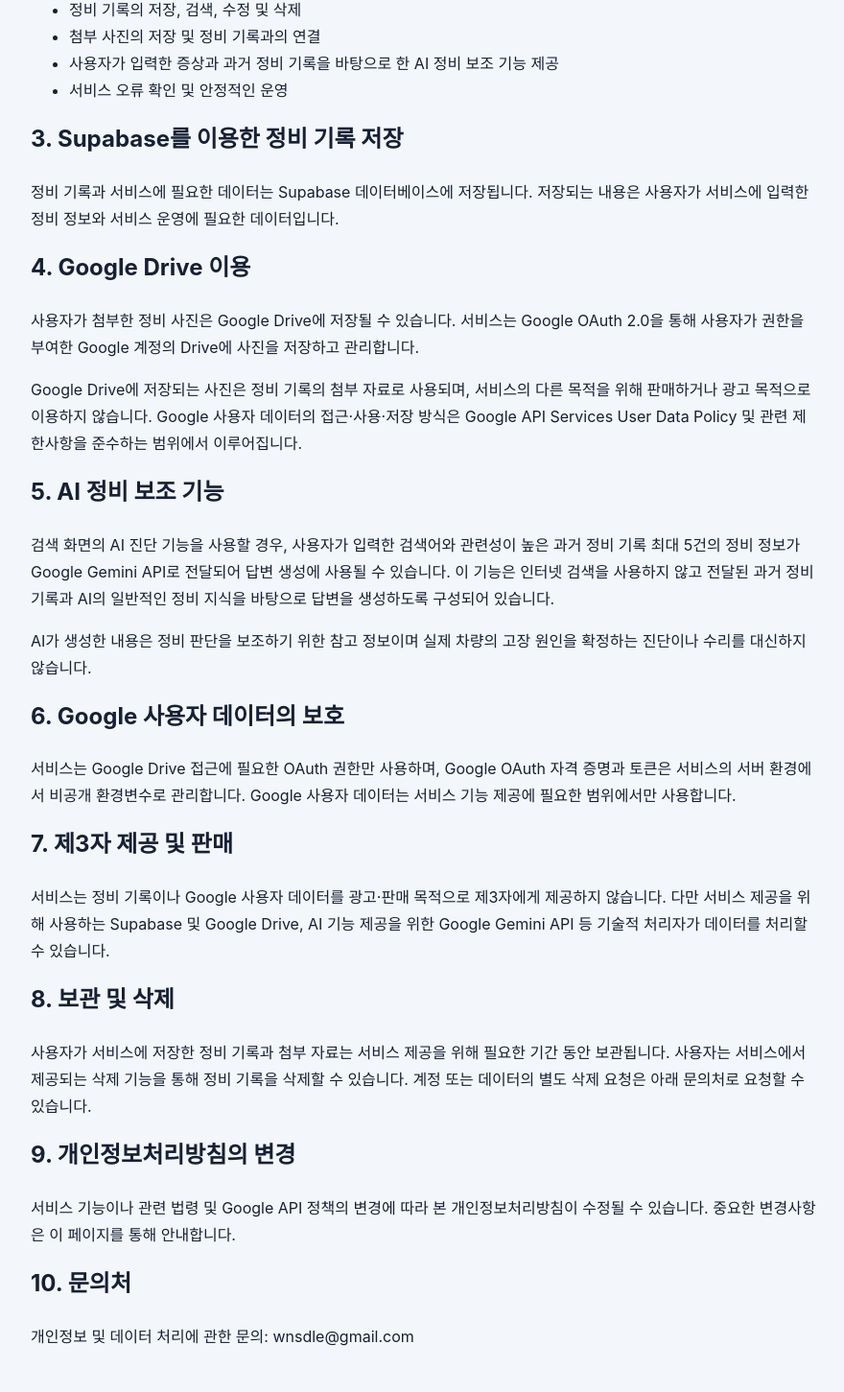
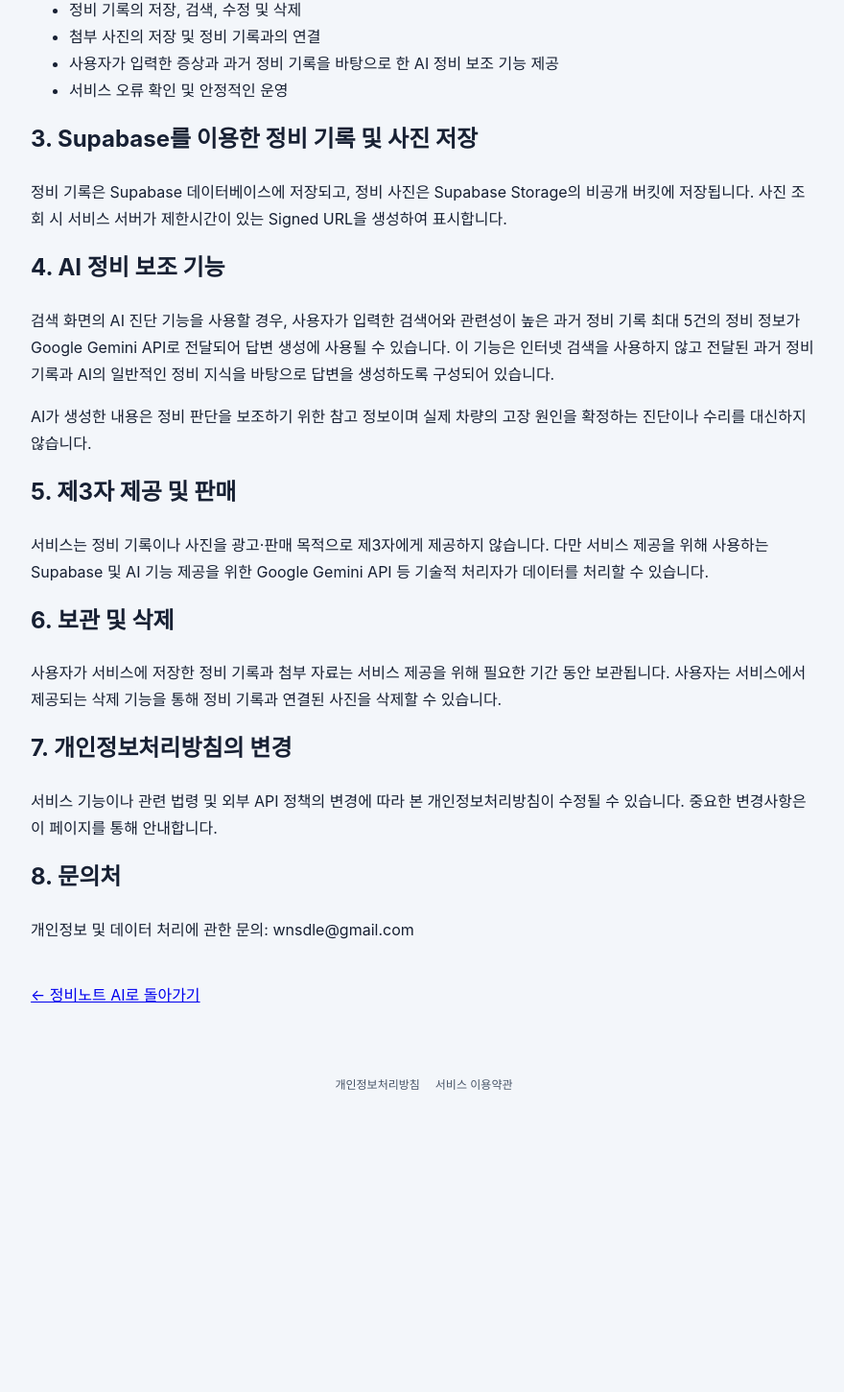
Before and after one commit to wnsdle/repair-note-ai, a Next.js app: page /privacy in a window 1280 px wide. Shown: the part 457-1908 px from the top of the page at 96% size, without its empty margins (198-1078 px from the left). After the commit the page ends 1619 px from the top, so only its background shows below. Built offline with nearby package versions, Linux system fonts and the light colour scheme.

Commit message:
Remove Google Drive references from privacy policy

```diff
--- a/app/privacy/page.tsx
+++ b/app/privacy/page.tsx
@@ -9,10 +9,7 @@
       <h1>개인정보처리방침</h1>
       <p>시행일: 2026년 9월 14일</p>
 
-      <p>
-        정비노트 AI(이하 “서비스”)는 정비 경험과 차량 정비 기록을 저장하고 검색하기 위한 개인용 정비 기록 서비스입니다.
-        본 개인정보처리방침은 서비스가 어떤 정보를 처리하고, Google API 및 외부 AI 서비스를 어떻게 사용하는지 설명합니다.
-      </p>
+      <p>정비노트 AI(이하 “서비스”)는 정비 경험과 차량 정비 기록을 저장하고 검색하기 위한 개인용 정비 기록 서비스입니다. 본 개인정보처리방침은 서비스가 어떤 정보를 처리하는지 설명합니다.</p>
 
       <h2>1. 처리하는 정보</h2>
       <ul>
@@ -29,52 +26,23 @@
         <li>서비스 오류 확인 및 안정적인 운영</li>
       </ul>
 
-      <h2>3. Supabase를 이용한 정비 기록 저장</h2>
-      <p>
-        정비 기록과 서비스에 필요한 데이터는 Supabase 데이터베이스에 저장됩니다. 저장되는 내용은 사용자가 서비스에 입력한 정비 정보와 서비스 운영에 필요한 데이터입니다.
-      </p>
+      <h2>3. Supabase를 이용한 정비 기록 및 사진 저장</h2>
+      <p>정비 기록은 Supabase 데이터베이스에 저장되고, 정비 사진은 Supabase Storage의 비공개 버킷에 저장됩니다. 사진 조회 시 서비스 서버가 제한시간이 있는 Signed URL을 생성하여 표시합니다.</p>
 
-      <h2>4. Google Drive 이용</h2>
-      <p>
-        사용자가 첨부한 정비 사진은 Google Drive에 저장될 수 있습니다. 서비스는 Google OAuth 2.0을 통해 사용자가 권한을 부여한 Google 계정의 Drive에 사진을 저장하고 관리합니다.
-      </p>
-      <p>
-        Google Drive에 저장되는 사진은 정비 기록의 첨부 자료로 사용되며, 서비스의 다른 목적을 위해 판매하거나 광고 목적으로 이용하지 않습니다.
-        Google 사용자 데이터의 접근·사용·저장 방식은 Google API Services User Data Policy 및 관련 제한사항을 준수하는 범위에서 이루어집니다.
-      </p>
+      <h2>4. AI 정비 보조 기능</h2>
+      <p>검색 화면의 AI 진단 기능을 사용할 경우, 사용자가 입력한 검색어와 관련성이 높은 과거 정비 기록 최대 5건의 정비 정보가 Google Gemini API로 전달되어 답변 생성에 사용될 수 있습니다. 이 기능은 인터넷 검색을 사용하지 않고 전달된 과거 정비 기록과 AI의 일반적인 정비 지식을 바탕으로 답변을 생성하도록 구성되어 있습니다.</p>
+      <p>AI가 생성한 내용은 정비 판단을 보조하기 위한 참고 정보이며 실제 차량의 고장 원인을 확정하는 진단이나 수리를 대신하지 않습니다.</p>
 
-      <h2>5. AI 정비 보조 기능</h2>
-      <p>
-        검색 화면의 AI 진단 기능을 사용할 경우, 사용자가 입력한 검색어와 관련성이 높은 과거 정비 기록 최대 5건의 정비 정보가 Google Gemini API로 전달되어 답변 생성에 사용될 수 있습니다.
-        이 기능은 인터넷 검색을 사용하지 않고 전달된 과거 정비 기록과 AI의 일반적인 정비 지식을 바탕으로 답변을 생성하도록 구성되어 있습니다.
-      </p>
-      <p>
-        AI가 생성한 내용은 정비 판단을 보조하기 위한 참고 정보이며 실제 차량의 고장 원인을 확정하는 진단이나 수리를 대신하지 않습니다.
-      </p>
+      <h2>5. 제3자 제공 및 판매</h2>
+      <p>서비스는 정비 기록이나 사진을 광고·판매 목적으로 제3자에게 제공하지 않습니다. 다만 서비스 제공을 위해 사용하는 Supabase 및 AI 기능 제공을 위한 Google Gemini API 등 기술적 처리자가 데이터를 처리할 수 있습니다.</p>
 
-      <h2>6. Google 사용자 데이터의 보호</h2>
-      <p>
-        서비스는 Google Drive 접근에 필요한 OAuth 권한만 사용하며, Google OAuth 자격 증명과 토큰은 서비스의 서버 환경에서 비공개 환경변수로 관리합니다.
-        Google 사용자 데이터는 서비스 기능 제공에 필요한 범위에서만 사용합니다.
-      </p>
+      <h2>6. 보관 및 삭제</h2>
+      <p>사용자가 서비스에 저장한 정비 기록과 첨부 자료는 서비스 제공을 위해 필요한 기간 동안 보관됩니다. 사용자는 서비스에서 제공되는 삭제 기능을 통해 정비 기록과 연결된 사진을 삭제할 수 있습니다.</p>
 
-      <h2>7. 제3자 제공 및 판매</h2>
-      <p>
-        서비스는 정비 기록이나 Google 사용자 데이터를 광고·판매 목적으로 제3자에게 제공하지 않습니다. 다만 서비스 제공을 위해 사용하는 Supabase 및 Google Drive, AI 기능 제공을 위한 Google Gemini API 등 기술적 처리자가 데이터를 처리할 수 있습니다.
-      </p>
+      <h2>7. 개인정보처리방침의 변경</h2>
+      <p>서비스 기능이나 관련 법령 및 외부 API 정책의 변경에 따라 본 개인정보처리방침이 수정될 수 있습니다. 중요한 변경사항은 이 페이지를 통해 안내합니다.</p>
 
-      <h2>8. 보관 및 삭제</h2>
-      <p>
-        사용자가 서비스에 저장한 정비 기록과 첨부 자료는 서비스 제공을 위해 필요한 기간 동안 보관됩니다. 사용자는 서비스에서 제공되는 삭제 기능을 통해 정비 기록을 삭제할 수 있습니다.
-        계정 또는 데이터의 별도 삭제 요청은 아래 문의처로 요청할 수 있습니다.
-      </p>
-
-      <h2>9. 개인정보처리방침의 변경</h2>
-      <p>
-        서비스 기능이나 관련 법령 및 Google API 정책의 변경에 따라 본 개인정보처리방침이 수정될 수 있습니다. 중요한 변경사항은 이 페이지를 통해 안내합니다.
-      </p>
-
-      <h2>10. 문의처</h2>
+      <h2>8. 문의처</h2>
       <p>개인정보 및 데이터 처리에 관한 문의: wnsdle@gmail.com</p>
 
       <p style={{ marginTop: 40 }}><a href="/">← 정비노트 AI로 돌아가기</a></p>
```
